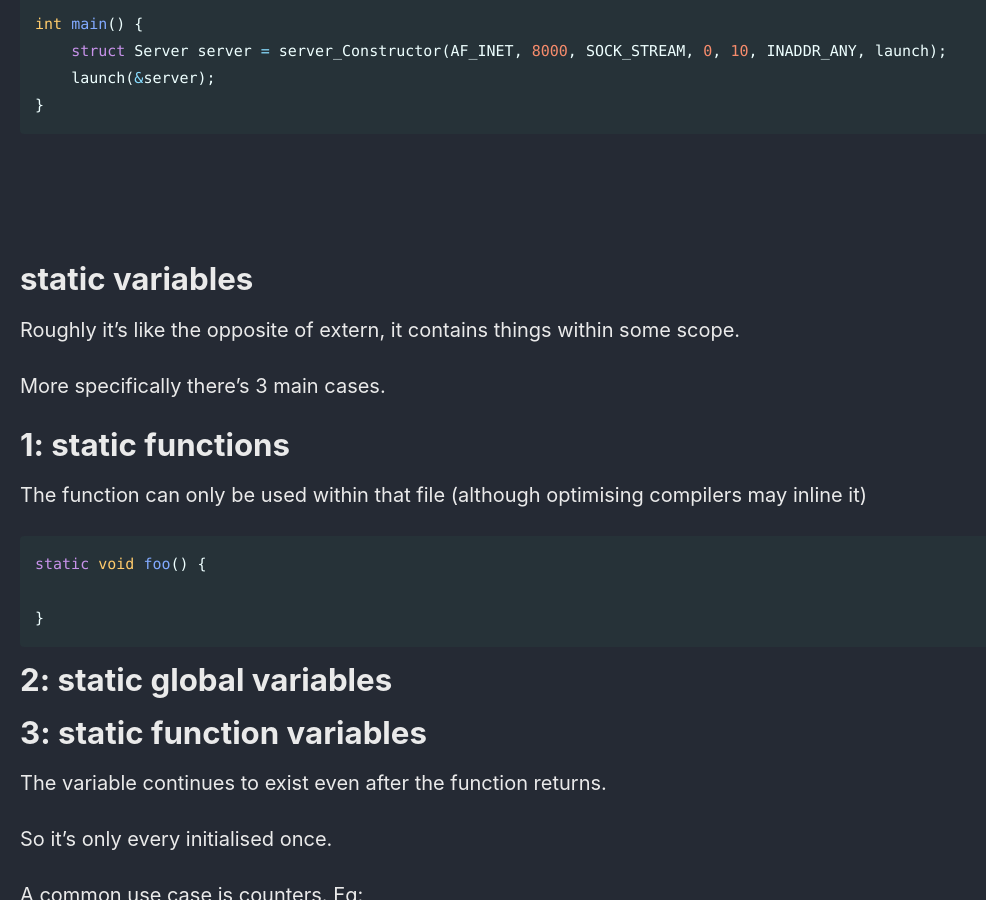
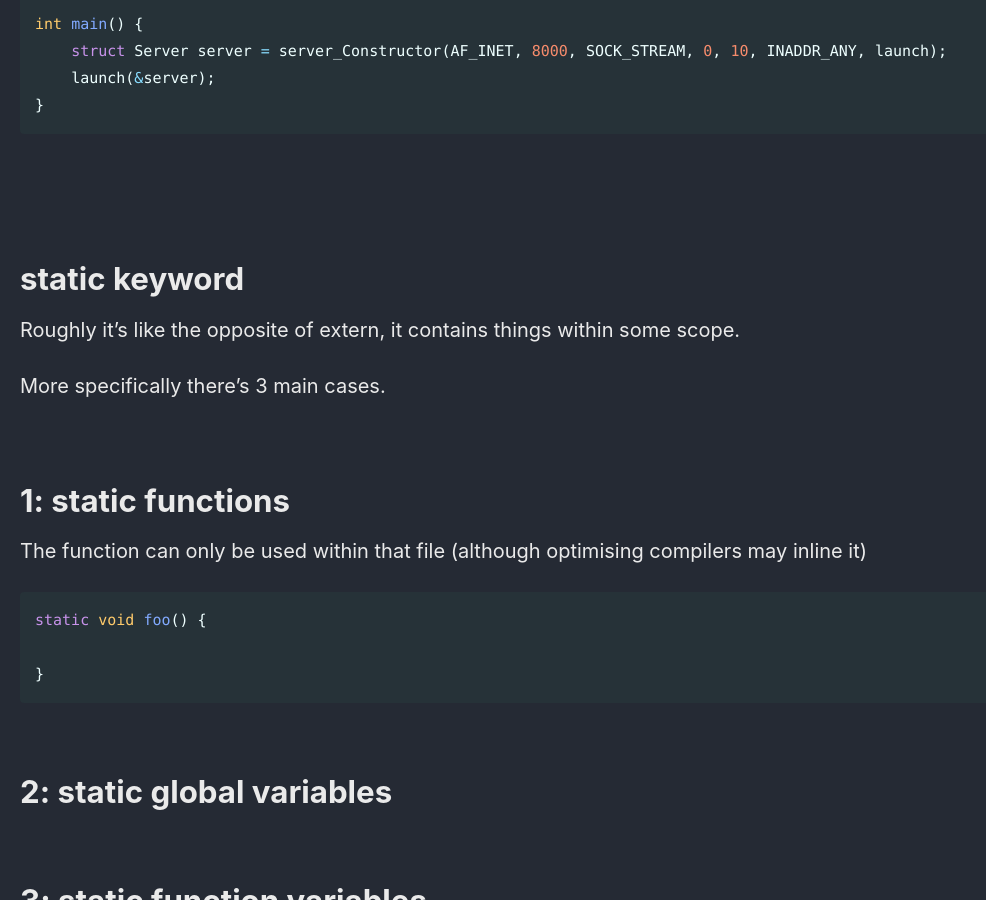
Before and after one commit to Connor-McCartney/Connor-McCartney.github.io, a Jekyll site: the page built from _pages/misc/C.md, in a window 1280 px wide and 900 px high, scrolled down 15210 px. Shown: the whole window, without its empty margins (0-986 px from the left). Built offline with Jekyll 4.4.1, drawn with Linux system fonts in a browser that asks for light colours; cached includes are drawn as plain includes.

Commit message:
Update C.md

````diff
--- a/_pages/misc/C.md
+++ b/_pages/misc/C.md
@@ -592,13 +592,16 @@ int main() {
 <br>
 
 
-# static variables
+# static keyword
 
 
 Roughly it's like the opposite of extern, it contains things within some scope.
 
 More specifically there's 3 main cases.
 
+
+
+<br>
 
 # 1: static functions
 
@@ -611,9 +614,16 @@ static void foo() {
 ```
 
 
+<br>
+
 # 2: static global variables
 
 
+
+
+
+
+<br>
 
 
 # 3: static function variables
````
